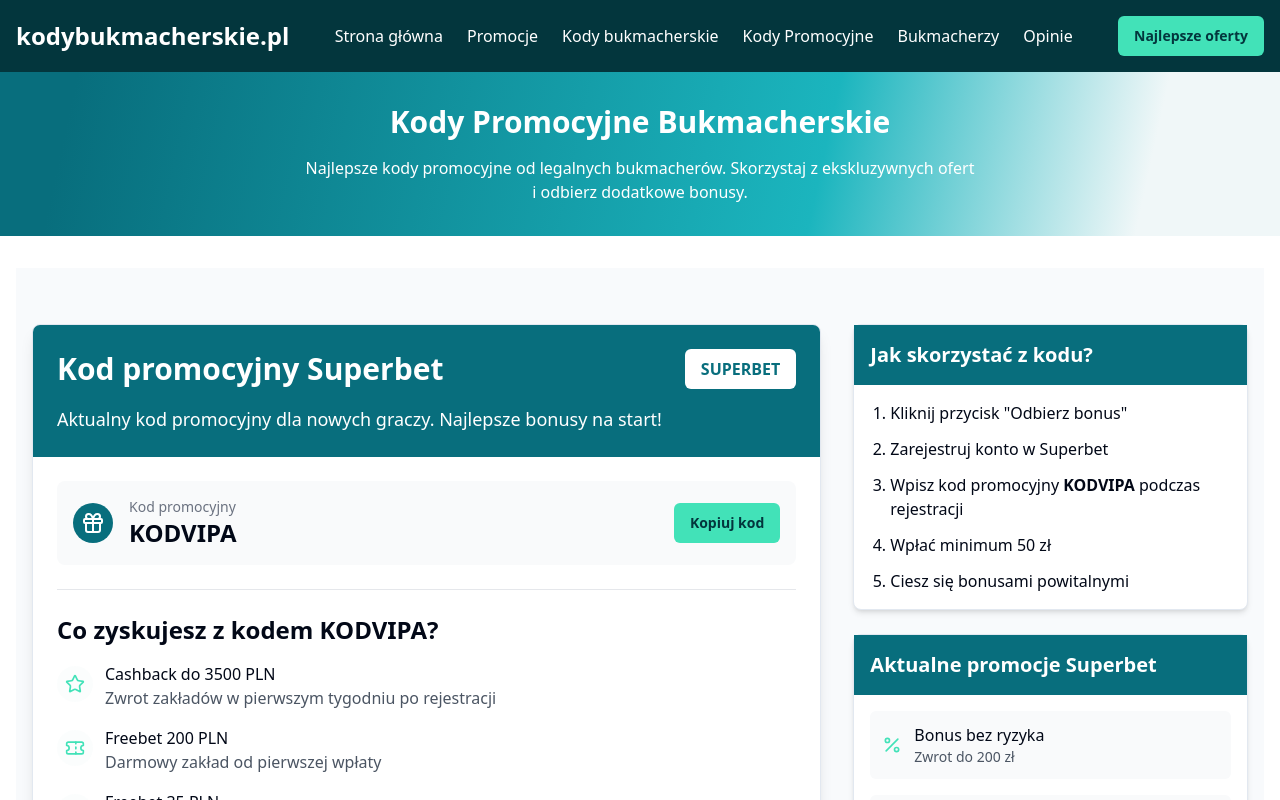
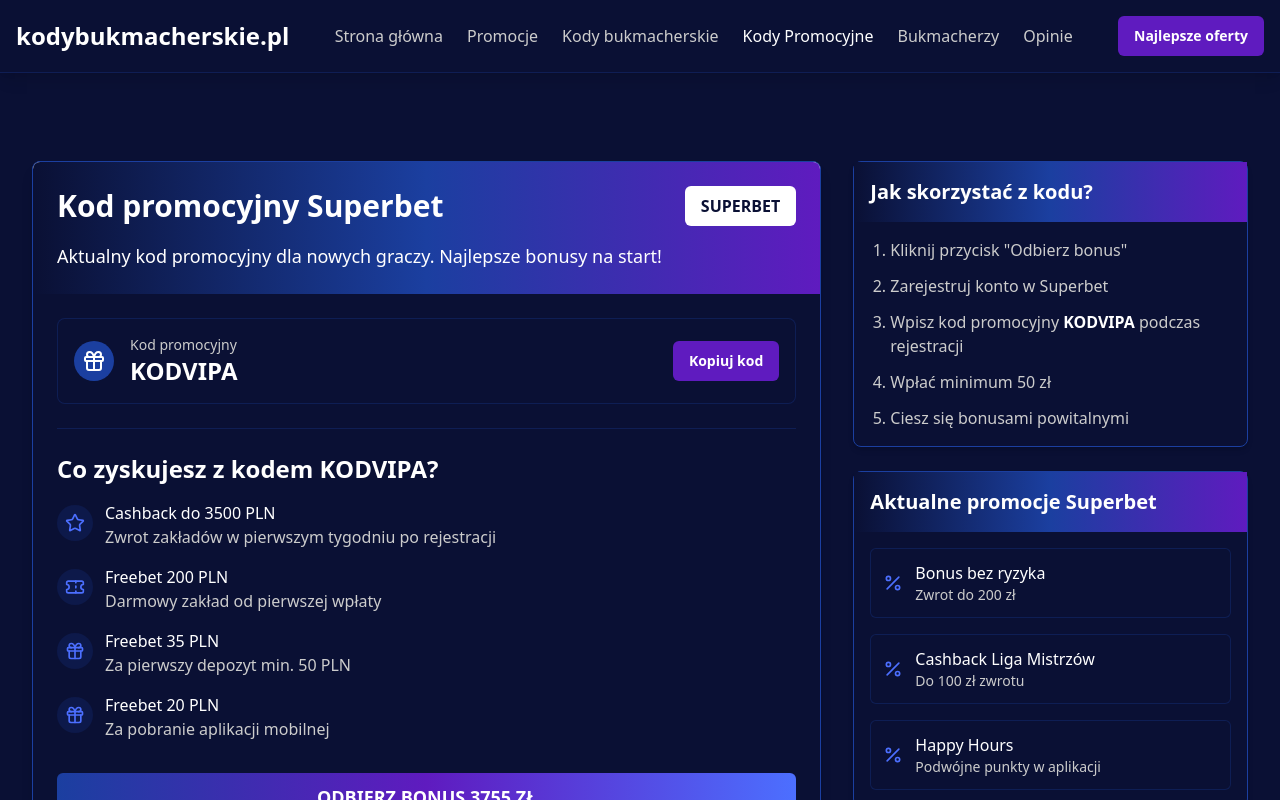
Before and after one commit to HappySEOGuy/final-clash-hub, a React (Vite) app: page /kody-promocyjne in a window 1280 px wide. Shown: the top 800 px of the page. Built offline with nearby package versions, Linux system fonts and the light colour scheme.

Commit message:
Refactor: Update KodyPromocyjne page
- Removed the hero banner section.
- Implemented a UEFA-inspired color scheme.

```diff
--- a/src/components/KodyNavigation.tsx
+++ b/src/components/KodyNavigation.tsx
@@ -5,7 +5,7 @@ import { Button } from '@/components/ui/button';
 
 const KodyNavigation = () => {
   return (
-    <div className="bg-teal-dark shadow-md">
+    <div className="bg-uefa-navy shadow-lg border-b border-uefa-blue/30">
       <div className="container mx-auto px-4">
         <div className="flex items-center justify-between py-4">
           <div className="flex items-center">
@@ -15,27 +15,27 @@ const KodyNavigation = () => {
           </div>
 
           <div className="hidden md:flex items-center space-x-6">
-            <Link to="/" className="font-medium text-white hover:text-white/80">
+            <Link to="/" className="font-medium text-uefa-gray hover:text-white transition-colors">
               Strona główna
             </Link>
-            <Link to="/promocje" className="font-medium text-white hover:text-white/80">
+            <Link to="/promocje" className="font-medium text-uefa-gray hover:text-white transition-colors">
               Promocje
             </Link>
-            <Link to="/kody" className="font-medium text-white hover:text-white/80">
+            <Link to="/kody" className="font-medium text-uefa-gray hover:text-white transition-colors">
               Kody bukmacherskie
             </Link>
-            <Link to="/kody-promocyjne" className="font-medium text-white hover:text-white/80">
+            <Link to="/kody-promocyjne" className="font-medium text-white hover:text-uefa-electric transition-colors">
               Kody Promocyjne
             </Link>
-            <Link to="/bukmacherzy" className="font-medium text-white hover:text-white/80">
+            <Link to="/bukmacherzy" className="font-medium text-uefa-gray hover:text-white transition-colors">
               Bukmacherzy
             </Link>
-            <Link to="/opinie" className="font-medium text-white hover:text-white/80">
+            <Link to="/opinie" className="font-medium text-uefa-gray hover:text-white transition-colors">
               Opinie
             </Link>
           </div>
 
-          <Button className="bg-teal-bright hover:bg-teal-bright/90 text-teal-dark font-bold">
+          <Button className="bg-uefa-purple hover:bg-uefa-electric text-white font-bold transition-colors">
             Najlepsze oferty
           </Button>
         </div>
--- a/src/components/SuperbetPromoCode.tsx
+++ b/src/components/SuperbetPromoCode.tsx
@@ -7,88 +7,88 @@ import { Percent, Gift, Star, Ticket } from 'lucide-react';
 
 const SuperbetPromoCode = () => {
   return (
-    <div className="py-14 bg-slate-50">
+    <div className="py-14 bg-uefa-navy">
       <div className="container mx-auto px-4">
         <div className="flex flex-col md:flex-row gap-8">
           {/* Left side - Main promo */}
           <div className="w-full md:w-2/3">
-            <Card className="overflow-hidden shadow-lg">
-              <div className="bg-teal-primary p-6 text-white">
+            <Card className="overflow-hidden shadow-lg border-uefa-blue">
+              <div className="bg-uefa-gradient p-6 text-white">
                 <div className="flex items-center justify-between">
                   <h1 className="text-3xl font-bold">Kod promocyjny Superbet</h1>
-                  <div className="bg-white text-teal-primary font-bold py-2 px-4 rounded-md">SUPERBET</div>
+                  <div className="bg-white text-uefa-navy font-bold py-2 px-4 rounded-md">SUPERBET</div>
                 </div>
                 <p className="mt-4 text-lg">
                   Aktualny kod promocyjny dla nowych graczy. Najlepsze bonusy na start!
                 </p>
               </div>
 
-              <div className="p-6">
-                <div className="flex items-center justify-between mb-6 bg-gray-50 p-4 rounded-lg">
+              <div className="p-6 bg-uefa-navy text-white">
+                <div className="flex items-center justify-between mb-6 bg-uefa-navy/50 p-4 rounded-lg border border-uefa-blue/30">
                   <div className="flex gap-4 items-center">
-                    <div className="bg-teal-primary text-white p-2 rounded-full">
+                    <div className="bg-uefa-blue text-white p-2 rounded-full">
                       <Gift size={24} />
                     </div>
                     <div>
-                      <p className="text-gray-500 text-sm">Kod promocyjny</p>
-                      <p className="text-2xl font-bold">KODVIPA</p>
+                      <p className="text-uefa-gray text-sm">Kod promocyjny</p>
+                      <p className="text-2xl font-bold text-white">KODVIPA</p>
                     </div>
                   </div>
                   <Button
-                    className="bg-teal-bright hover:bg-teal-bright/90 text-teal-dark font-bold"
+                    className="bg-uefa-purple hover:bg-uefa-electric text-white font-bold transition-colors"
                     onClick={() => navigator.clipboard.writeText('KODVIPA')}
                   >
                     Kopiuj kod
                   </Button>
                 </div>
 
-                <div className="border-t border-gray-200 pt-6 mt-6">
+                <div className="border-t border-uefa-blue/30 pt-6 mt-6">
                   <h2 className="text-2xl font-semibold mb-4">Co zyskujesz z kodem KODVIPA?</h2>
                   <ul className="space-y-4">
                     <li className="flex items-start gap-3">
-                      <div className="bg-teal-light/30 p-2 rounded-full mt-1">
-                        <Star className="text-teal-bright" size={20} />
+                      <div className="bg-uefa-blue/20 p-2 rounded-full mt-1">
+                        <Star className="text-uefa-electric" size={20} />
                       </div>
                       <div>
-                        <p className="font-medium">Cashback do 3500 PLN</p>
-                        <p className="text-gray-600">Zwrot zakładów w pierwszym tygodniu po rejestracji</p>
+                        <p className="font-medium text-white">Cashback do 3500 PLN</p>
+                        <p className="text-uefa-gray">Zwrot zakładów w pierwszym tygodniu po rejestracji</p>
                       </div>
                     </li>
                     <li className="flex items-start gap-3">
-                      <div className="bg-teal-light/30 p-2 rounded-full mt-1">
-                        <Ticket className="text-teal-bright" size={20} />
+                      <div className="bg-uefa-blue/20 p-2 rounded-full mt-1">
+                        <Ticket className="text-uefa-electric" size={20} />
                       </div>
                       <div>
-                        <p className="font-medium">Freebet 200 PLN</p>
-                        <p className="text-gray-600">Darmowy zakład od pierwszej wpłaty</p>
+                        <p className="font-medium text-white">Freebet 200 PLN</p>
+                        <p className="text-uefa-gray">Darmowy zakład od pierwszej wpłaty</p>
                       </div>
                     </li>
                     <li className="flex items-start gap-3">
-                      <div className="bg-teal-light/30 p-2 rounded-full mt-1">
-                        <Gift className="text-teal-bright" size={20} />
+                      <div className="bg-uefa-blue/20 p-2 rounded-full mt-1">
+                        <Gift className="text-uefa-electric" size={20} />
                       </div>
                       <div>
-                        <p className="font-medium">Freebet 35 PLN</p>
-                        <p className="text-gray-600">Za pierwszy depozyt min. 50 PLN</p>
+                        <p className="font-medium text-white">Freebet 35 PLN</p>
+                        <p className="text-uefa-gray">Za pierwszy depozyt min. 50 PLN</p>
                       </div>
                     </li>
                     <li className="flex items-start gap-3">
-                      <div className="bg-teal-light/30 p-2 rounded-full mt-1">
-                        <Gift className="text-teal-bright" size={20} />
+                      <div className="bg-uefa-blue/20 p-2 rounded-full mt-1">
+                        <Gift className="text-uefa-electric" size={20} />
                       </div>
                       <div>
-                        <p className="font-medium">Freebet 20 PLN</p>
-                        <p className="text-gray-600">Za pobranie aplikacji mobilnej</p>
+                        <p className="font-medium text-white">Freebet 20 PLN</p>
+                        <p className="text-uefa-gray">Za pobranie aplikacji mobilnej</p>
                       </div>
                     </li>
                   </ul>
                 </div>
 
                 <div className="mt-8">
-                  <Button className="w-full bg-teal-bright hover:bg-teal-bright/90 text-teal-dark py-6 font-bold text-lg">
+                  <Button className="w-full bg-uefa-accent-gradient hover:bg-uefa-purple text-white py-6 font-bold text-lg">
                     ODBIERZ BONUS 3755 ZŁ
                   </Button>
-                  <p className="text-center text-sm text-gray-500 mt-3">
+                  <p className="text-center text-sm text-uefa-gray mt-3">
                     18+. Graj odpowiedzialnie. Obowiązuje regulamin.
                   </p>
                 </div>
@@ -98,50 +98,50 @@ const SuperbetPromoCode = () => {
 
           {/* Right side - Additional info */}
           <div className="w-full md:w-1/3">
-            <Card className="mb-6 shadow-md">
-              <div className="bg-teal-primary p-4 text-white">
+            <Card className="mb-6 shadow-md border-uefa-blue bg-uefa-navy text-white">
+              <div className="bg-uefa-gradient p-4 text-white">
                 <h2 className="text-xl font-bold">Jak skorzystać z kodu?</h2>
               </div>
               <div className="p-4">
-                <ol className="list-decimal pl-5 space-y-3">
+                <ol className="list-decimal pl-5 space-y-3 text-uefa-gray">
                   <li>Kliknij przycisk "Odbierz bonus"</li>
                   <li>Zarejestruj konto w Superbet</li>
-                  <li>Wpisz kod promocyjny <span className="font-bold">KODVIPA</span> podczas rejestracji</li>
+                  <li>Wpisz kod promocyjny <span className="font-bold text-white">KODVIPA</span> podczas rejestracji</li>
                   <li>Wpłać minimum 50 zł</li>
                   <li>Ciesz się bonusami powitalnymi</li>
                 </ol>
               </div>
             </Card>
 
-            <Card className="shadow-md">
-              <div className="bg-teal-primary p-4 text-white">
+            <Card className="shadow-md border-uefa-blue bg-uefa-navy text-white">
+              <div className="bg-uefa-gradient p-4 text-white">
                 <h2 className="text-xl font-bold">Aktualne promocje Superbet</h2>
               </div>
               <div className="p-4 space-y-4">
-                <div className="bg-gray-50 p-3 rounded-md">
+                <div className="bg-uefa-navy/50 p-3 rounded-md border border-uefa-blue/30">
                   <div className="flex items-center gap-3">
-                    <Percent className="text-teal-bright" size={20} />
+                    <Percent className="text-uefa-electric" size={20} />
                     <div>
-                      <p className="font-medium">Bonus bez ryzyka</p>
-                      <p className="text-sm text-gray-600">Zwrot do 200 zł</p>
+                      <p className="font-medium text-white">Bonus bez ryzyka</p>
+                      <p className="text-sm text-uefa-gray">Zwrot do 200 zł</p>
                     </div>
                   </div>
                 </div>
-                <div className="bg-gray-50 p-3 rounded-md">
+                <div className="bg-uefa-navy/50 p-3 rounded-md border border-uefa-blue/30">
                   <div className="flex items-center gap-3">
-                    <Percent className="text-teal-bright" size={20} />
+                    <Percent className="text-uefa-electric" size={20} />
                     <div>
-                      <p className="font-medium">Cashback Liga Mistrzów</p>
-                      <p className="text-sm text-gray-600">Do 100 zł zwrotu</p>
+                      <p className="font-medium text-white">Cashback Liga Mistrzów</p>
+                      <p className="text-sm text-uefa-gray">Do 100 zł zwrotu</p>
                     </div>
                   </div>
                 </div>
-                <div className="bg-gray-50 p-3 rounded-md">
+                <div className="bg-uefa-navy/50 p-3 rounded-md border border-uefa-blue/30">
                   <div className="flex items-center gap-3">
-                    <Percent className="text-teal-bright" size={20} />
+                    <Percent className="text-uefa-electric" size={20} />
                     <div>
-                      <p className="font-medium">Happy Hours</p>
-                      <p className="text-sm text-gray-600">Podwójne punkty w aplikacji</p>
+                      <p className="font-medium text-white">Happy Hours</p>
+                      <p className="text-sm text-uefa-gray">Podwójne punkty w aplikacji</p>
                     </div>
                   </div>
                 </div>
@@ -152,20 +152,20 @@ const SuperbetPromoCode = () => {
 
         {/* Bonus details tabs */}
         <div className="mt-12">
-          <h2 className="text-2xl font-bold mb-6">Szczegóły bonusu Superbet</h2>
+          <h2 className="text-2xl font-bold mb-6 text-white">Szczegóły bonusu Superbet</h2>
           <Tabs defaultValue="cashback" className="w-full">
-            <TabsList className="mb-6">
-              <TabsTrigger value="cashback">Cashback 3500 PLN</TabsTrigger>
-              <TabsTrigger value="freebet">Freebet 200 PLN</TabsTrigger>
-              <TabsTrigger value="app">Bonus za aplikację</TabsTrigger>
+            <TabsList className="mb-6 bg-uefa-navy border border-uefa-blue/30">
+              <TabsTrigger value="cashback" className="data-[state=active]:bg-uefa-blue data-[state=active]:text-white">Cashback 3500 PLN</TabsTrigger>
+              <TabsTrigger value="freebet" className="data-[state=active]:bg-uefa-blue data-[state=active]:text-white">Freebet 200 PLN</TabsTrigger>
+              <TabsTrigger value="app" className="data-[state=active]:bg-uefa-blue data-[state=active]:text-white">Bonus za aplikację</TabsTrigger>
             </TabsList>
 
-            <TabsContent value="cashback" className="bg-white p-6 rounded-lg shadow-md">
+            <TabsContent value="cashback" className="bg-uefa-navy p-6 rounded-lg shadow-md border border-uefa-blue/30 text-white">
               <h3 className="text-xl font-semibold mb-3">Cashback do 3500 PLN</h3>
-              <p className="mb-4">Bukmacher Superbet oferuje nowym graczom, którzy rejestrują się z kodem promocyjnym KODVIPA, możliwość uzyskania cashbacku do 3500 PLN.</p>
+              <p className="mb-4 text-uefa-gray">Bukmacher Superbet oferuje nowym graczom, którzy rejestrują się z kodem promocyjnym KODVIPA, możliwość uzyskania cashbacku do 3500 PLN.</p>
 
               <h4 className="text-lg font-medium mt-5 mb-2">Zasady promocji:</h4>
-              <ul className="list-disc pl-6 space-y-2">
+              <ul className="list-disc pl-6 space-y-2 text-uefa-gray">
                 <li>Promocja dotyczy pierwszego tygodnia po rejestracji</li>
                 <li>Otrzymujesz zwrot postawionych zakładów do kwoty 3500 PLN</li>
                 <li>Minimalna stawka zakładu: 2 PLN</li>
@@ -175,12 +175,12 @@ const SuperbetPromoCode = () => {
               </ul>
             </TabsContent>
 
-            <TabsContent value="freebet" className="bg-white p-6 rounded-lg shadow-md">
+            <TabsContent value="freebet" className="bg-uefa-navy p-6 rounded-lg shadow-md border border-uefa-blue/30 text-white">
               <h3 className="text-xl font-semibold mb-3">Freebet 200 PLN</h3>
-              <p className="mb-4">W ramach pakietu powitalnego, Superbet oferuje freebet w wysokości do 200 PLN przy pierwszej wpłacie.</p>
+              <p className="mb-4 text-uefa-gray">W ramach pakietu powitalnego, Superbet oferuje freebet w wysokości do 200 PLN przy pierwszej wpłacie.</p>
 
               <h4 className="text-lg font-medium mt-5 mb-2">Zasady promocji:</h4>
-              <ul className="list-disc pl-6 space-y-2">
+              <ul className="list-disc pl-6 space-y-2 text-uefa-gray">
                 <li>Minimalna wpłata: 50 PLN</li>
                 <li>Otrzymujesz freebet w wysokości 100% pierwszej wpłaty do 200 PLN</li>
                 <li>Freebet zostaje przyznany w ciągu 48 godzin od wpłaty</li>
@@ -189,12 +189,12 @@ const SuperbetPromoCode = () => {
               </ul>
             </TabsContent>
 
-            <TabsContent value="app" className="bg-white p-6 rounded-lg shadow-md">
+            <TabsContent value="app" className="bg-uefa-navy p-6 rounded-lg shadow-md border border-uefa-blue/30 text-white">
               <h3 className="text-xl font-semibold mb-3">Bonus za aplikację 20 PLN</h3>
-              <p className="mb-4">Superbet nagradza graczy, którzy pobiorą i zalogują się do aplikacji mobilnej, bonusem 20 PLN.</p>
+              <p className="mb-4 text-uefa-gray">Superbet nagradza graczy, którzy pobiorą i zalogują się do aplikacji mobilnej, bonusem 20 PLN.</p>
 
               <h4 className="text-lg font-medium mt-5 mb-2">Zasady promocji:</h4>
-              <ul className="list-disc pl-6 space-y-2">
+              <ul className="list-disc pl-6 space-y-2 text-uefa-gray">
                 <li>Pobierz aplikację Superbet na urządzenie mobilne</li>
                 <li>Zaloguj się do swojego konta w aplikacji</li>
                 <li>Otrzymaj freebet 20 PLN w ciągu 24 godzin</li>
--- a/src/pages/KodyPromocyjne.tsx
+++ b/src/pages/KodyPromocyjne.tsx
@@ -6,18 +6,9 @@ import SuperbetPromoCode from "@/components/SuperbetPromoCode";
 
 const KodyPromocyjne = () => {
   return (
-    <div className="min-h-screen flex flex-col">
+    <div className="min-h-screen flex flex-col bg-uefa-navy">
       <KodyNavigation />
       <main className="flex-grow">
-        <div className="bg-teal-gradient text-white py-8">
-          <div className="container mx-auto px-4">
-            <h1 className="text-3xl font-bold text-center">Kody Promocyjne Bukmacherskie</h1>
-            <p className="text-center max-w-2xl mx-auto mt-4">
-              Najlepsze kody promocyjne od legalnych bukmacherów. Skorzystaj z ekskluzywnych ofert i odbierz dodatkowe bonusy.
-            </p>
-          </div>
-        </div>
-
         <div className="container mx-auto px-4 py-8">
           <SuperbetPromoCode />
         </div>
--- a/tailwind.config.ts
+++ b/tailwind.config.ts
@@ -1,4 +1,3 @@
-
 import type { Config } from "tailwindcss";
 
 export default {
@@ -63,25 +62,22 @@ export default {
 					border: 'hsl(var(--sidebar-border))',
 					ring: 'hsl(var(--sidebar-ring))'
 				},
-				// Champions League theme colors
-				ucl: {
-					blue: '#001c58',
-					gold: '#c8a456',
-					black: '#000000',
-					white: '#ffffff',
-				},
-				// Modern teal theme colors
-				teal: {
-					dark: '#03363D',     // Very dark teal
-					primary: '#086E7D',  // Standard teal
-					secondary: '#1BB5BE', // Lighter teal
-					bright: '#42E2B8',   // Bright accent color
-					light: '#F0F7F8',    // Very light teal/almost white
+				// UEFA theme colors
+				uefa: {
+					navy: '#0A1034',     // Deep navy blue
+					blue: '#1B3FA0',     // Royal blue
+					purple: '#5F1BBF',   // UEFA-inspired purple
+					electric: '#4C6FFF', // Electric blue
+					light: '#F0F2F5',    // Light background
+					white: '#FFFFFF',    // White
+					gray: '#CCCCCC',     // Light gray
 				}
 			},
 			backgroundImage: {
 				'hero-pattern': "url('/src/assets/ucl-bg.jpg')",
 				'teal-gradient': 'linear-gradient(102.3deg, rgba(8,110,125,1) 5.9%, rgba(27,181,190,1) 64%, rgba(240,247,248,1) 89%)',
+				'uefa-gradient': 'linear-gradient(90deg, #0A1034 0%, #1B3FA0 50%, #5F1BBF 100%)',
+				'uefa-accent-gradient': 'linear-gradient(90deg, #1B3FA0 0%, #5F1BBF 50%, #4C6FFF 100%)',
 			},
 			borderRadius: {
 				lg: 'var(--radius)',
```
